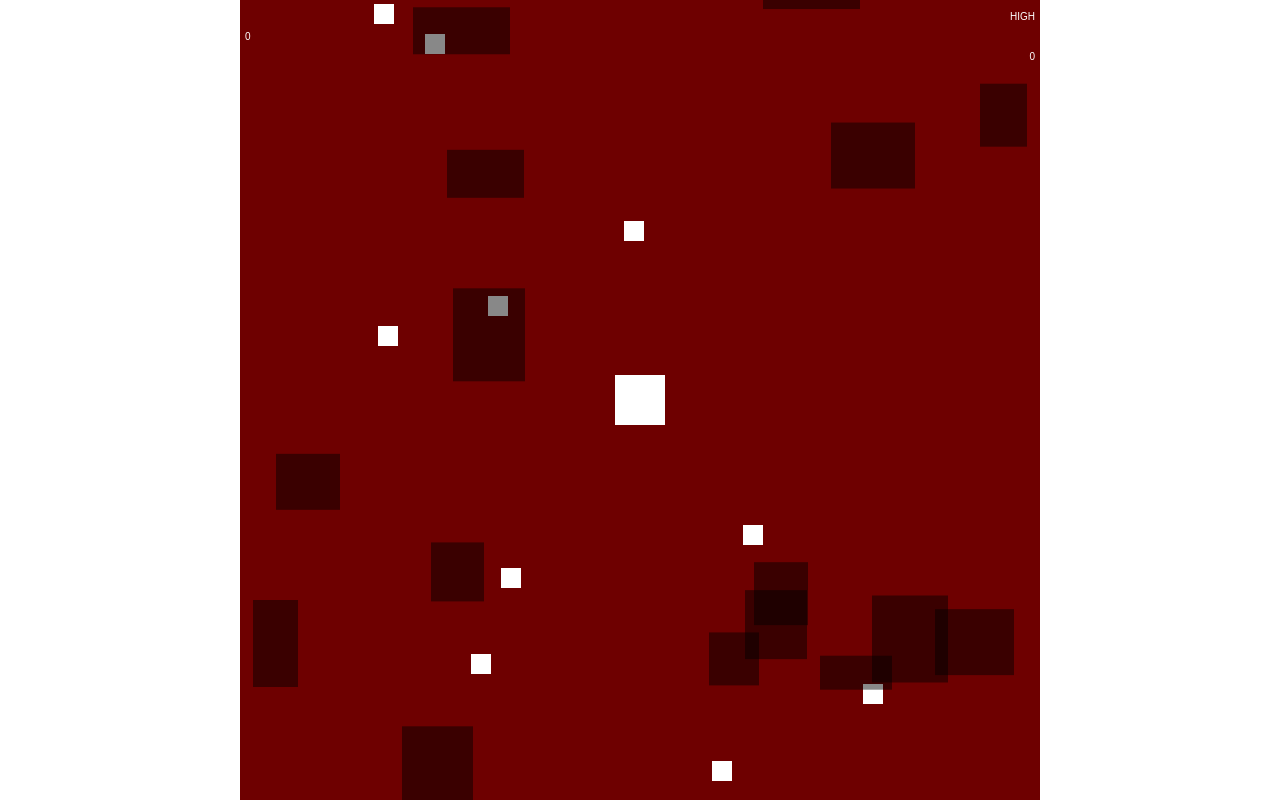
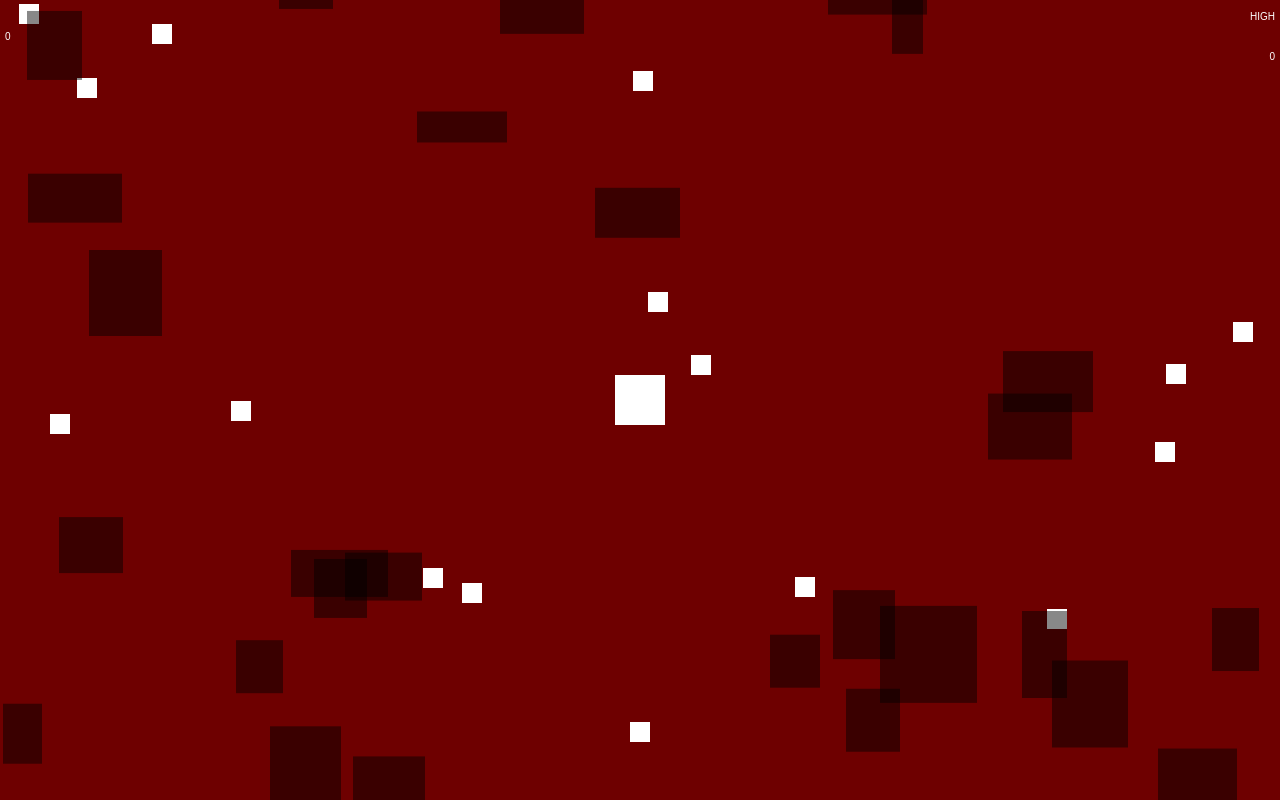
Before and after one commit to ReinaStreufert/Dodge, a plain HTML site: page index.html in a window 1280 px wide. Drawn offline with Linux system fonts and the light colour scheme.

Commit message:
Update index.html

```diff
--- a/index.html
+++ b/index.html
@@ -35,6 +35,14 @@
       	//alert('sup');
       	alert(line + ':' + col + ': ' + message);
       }
+      document.body.onresize = function() {
+        var canvas = document.getElementById('game');
+        canvas.width = document.body.offsetWidth;
+        canvas.height = document.body.offsetHeight;
+      }
+      var canvas = document.getElementById('game');
+      canvas.width = document.body.offsetWidth;
+      canvas.height = document.body.offsetHeight;
       </script>
       <script>
 			var sounds = {};
@@ -394,6 +402,8 @@
 
 			function setgame() {
 				gameoger = null;
+        gamesettings.obstaclesatonce = (15 / 640000) * (canvas.width * canvas.height);
+        gamesettings.starsatonce = (10 / 640000) * (canvas.width * canvas.height);
 				if (ply.powerup.active) {
 					if (ply.powerup.type.end) {
 						ply.powerup.type.end();
```
